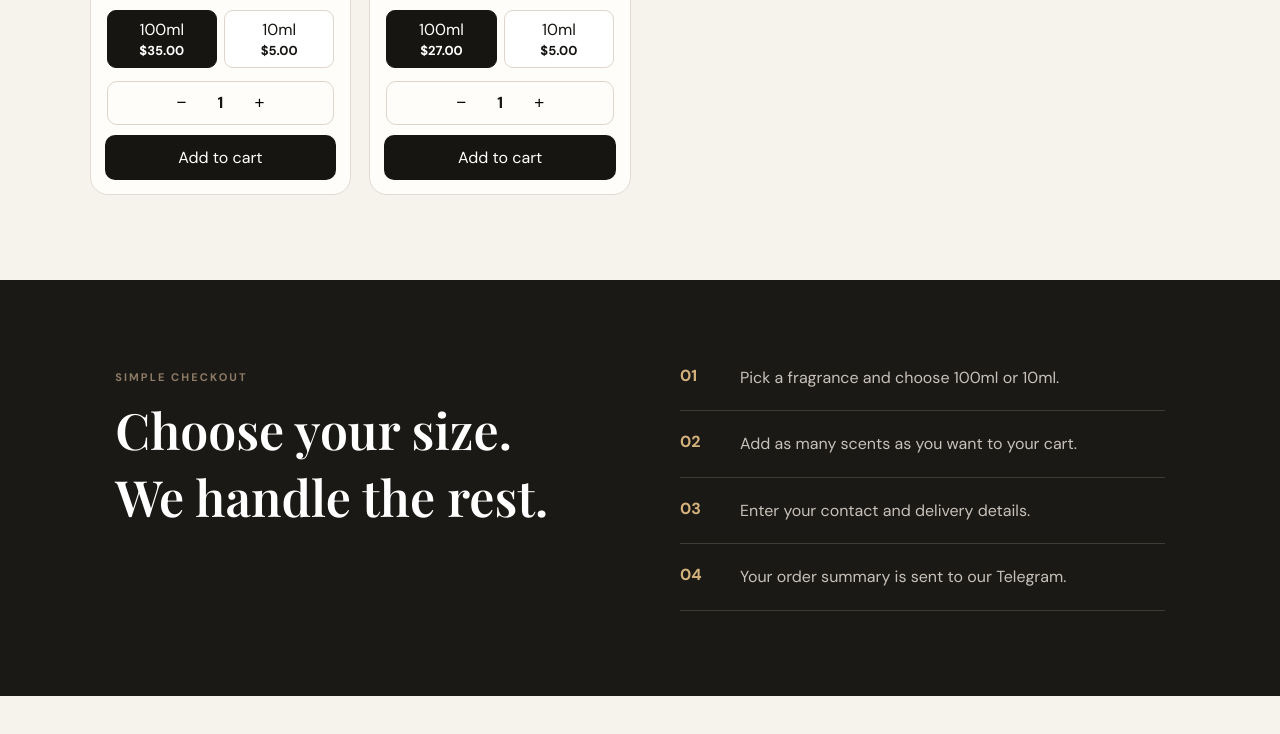
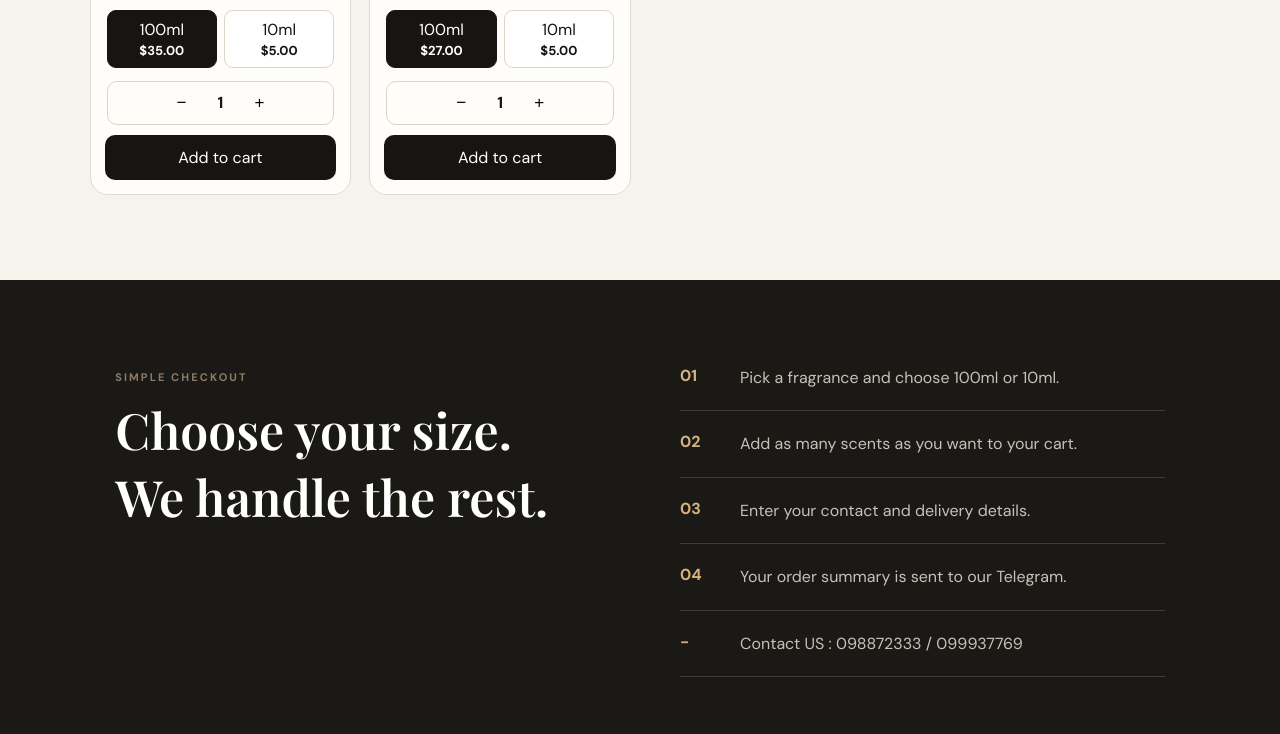
Before and after one commit to udompeou2-wq/Maison-Scent-, a website: page index.html in a window 1280 px wide. Shown: the part 2309-3043 px from the top of the page. Before the commit the page ends 3005 px from the top, so only its background shows below. Drawn offline with nearby package versions, Linux system fonts and the light colour scheme.

Commit message:
Update index.html

```diff
--- a/index.html
+++ b/index.html
@@ -68,6 +68,7 @@
         <div><b>02</b><span>Add as many scents as you want to your cart.</span></div>
         <div><b>03</b><span>Enter your contact and delivery details.</span></div>
         <div><b>04</b><span>Your order summary is sent to our Telegram.</span></div>
+        <div><b>-</b><span>Contact US : 098872333 / 099937769</span></div>
       </div>
     </section>
   </main>
```
